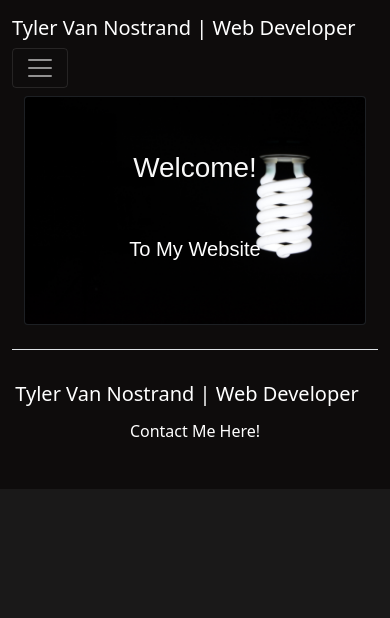
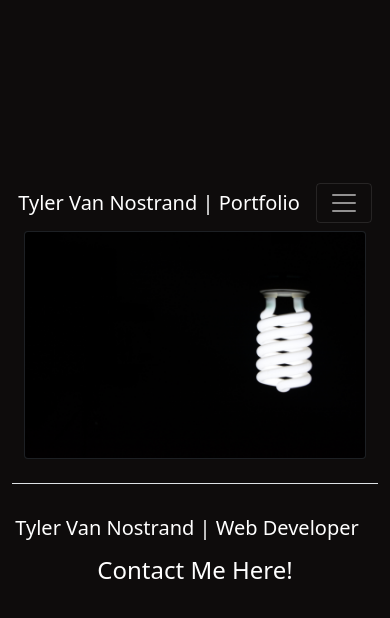
Before and after one commit to TylerVanNostrand/TylerVanNostrand.github.io, a React (Create React App) app: page / in a window 390 px wide. Shown: the top 618 px of the page. Built offline with nearby package versions, Linux system fonts and the light colour scheme.

Commit message:
added animation

```diff
--- a/src/Components/Footer.js
+++ b/src/Components/Footer.js
@@ -11,7 +11,7 @@ export default function Footer() {
                 <Nav className="mr-auto">
                 </Nav>
             </Navbar>
-            <h6><a className='text-decoration-none text-white text-center' target='_blank' rel='noreferrer' href="https://forms.gle/V4yVaZma3svHp8kg9">Contact Me Here!</a></h6>
+            <h5><a className='text-decoration-none text-white text-center' target='_blank' rel='noreferrer' href="https://forms.gle/V4yVaZma3svHp8kg9">Contact Me Here!</a></h5>
             <Links />
         </footer>
     )
--- a/src/Components/Header.js
+++ b/src/Components/Header.js
@@ -8,7 +8,7 @@ export default function Header() {
         <div className="row text-center back sticky-top">
             <div className="col-12 text-center d-flex justify-content-center back">
                 <Navbar variant="dark" expand="lg" className='text-center back'>
-                    <Navbar.Brand as={Link} to="/">Tyler Van Nostrand | Web Developer</Navbar.Brand>
+                    <Navbar.Brand as={Link} to="/">Tyler Van Nostrand | Portfolio</Navbar.Brand>
                     <Navbar.Toggle aria-controls="basic-navbar-nav" />
                     <Navbar.Collapse id="basic-navbar-nav back">
                         <Nav className="mr-auto back">
--- a/src/Pages/AboutMe.js
+++ b/src/Pages/AboutMe.js
@@ -3,17 +3,18 @@ import React from 'react'
 export default function AboutMe() {
     return (
 
-        <div className='container p-3' id='aboutme'>
+        <div className='container p-4' id='aboutme'>
             <div className='row d-flex justify-content-center'>
-                <div className='col'>
+                <div className='col-6'>
                     <h1 className='text-center'>About Me</h1>
-                    <div className='col-4 col-sm-2 offset-4 offset-sm-5 text-center'>
+                    <div className='col-4 row-7 offset-7 offset-sm-5 text-center'>
                         <img src="/img/myface.png" class="card-img-top rounded mx-auto d-flex img-fluid img-thumbnail rounded-circle" alt="..." />
                     </div>
                 </div>
                 <br></br>
                 <br></br>
-                <div className="text-center text-white">
+                <div className='col-6 row-6'>
+                    <div className="row-4 text-center text-white">
                         <p>Born and raised in Haw River, North Carolina I moved to Lexington, Kentucky in April of 2021. A former small business owner and restauranteur,
                         I decided that I wanted to try something new in my life. With over a decade of Management and Project Management
                         experience, I realized that there was no longer any room for advancement in the field of work I had found my self in. So I decided
@@ -22,9 +23,11 @@ export default function AboutMe() {
                         HTML, CSS, JavaScript, Bootstrap, React, PHP, SQL, and Laravel. I hope to combine my pre-Bootcamp skills, with my Bootcamp knowledge
                     to provide the skills necessary to complete tasks and projects as a team. </p>
                     </div>
-                <div className='col-4 justify-content-center'>
+                </div>
+                <div className='col-6 justify-content-center'>
                 </div>
                 <br></br>
+                <div className='col-6'>
                     <div className="p-3 text-center text-white">
                         <p>In my free time I love to try new restaurants, brewries, and ,now that I am in KY, distilleries. A huge soccer fan, I still
                         try to play soccer whenever I get the chance, and can be found cheering on the club I support: Manchester United.
@@ -34,5 +37,6 @@ export default function AboutMe() {
                     </div>
                 </div>
             </div>
+        </div >
     )
 }
--- a/src/Pages/Splash.css
+++ b/src/Pages/Splash.css
@@ -0,0 +1,42 @@
+* {
+  margin: 0;
+  padding: 0;
+}
+body {
+  display: flex;
+  justify-content: center;
+  align-items: center;
+  min-height: 100vh;
+  background: #000;
+}
+a {
+  text-decoration: none;
+  color: inherit;
+  font-size: 24px;
+}
+
+h6 {
+  font-weight: 700;
+  text-align: center;
+  font-size: 40px;
+  font-family: Hack, sans-serif;
+  text-transform: uppercase;
+  background: linear-gradient(90deg, #000, #fff, #000);
+  letter-spacing: 5px;
+  -webkit-background-clip: text;
+  background-clip: text;
+  -webkit-text-fill-color: transparent;
+  background-repeat: no-repeat;
+  background-size: 80%;
+  animation: shine 5s linear infinite;
+  position: relative;
+}
+
+@keyframes shine {
+  0% {
+    background-position-x: -500%;
+  }
+  100% {
+    background-position-x: 500%;
+  }
+}
--- a/src/Pages/Splash.js
+++ b/src/Pages/Splash.js
@@ -15,9 +15,9 @@ export default function Splash() {
                                 <div class='col-12'>
                                     <div class='position-static text-color'>
                                         <div class="position-absolute top-50 start-50 translate-middle text-center">
-                                            <h2 class="card-title fats">Welcome!</h2>
+                                            <h6 class="card-title fats">Welcome!</h6>
                                             <br></br>
-                                            <h3 class="card-title fatter">To My Website</h3>
+                                            <h6 class="card-title fatter">To My Website</h6>
                                             {/* <Link to="/aboutme" as={Link} className="btn btn-secondary lg p-3">Enter</Link> */}
                                         </div>
                                     </div>
```
Lines whose indentation alone changed are shown as unchanged.
